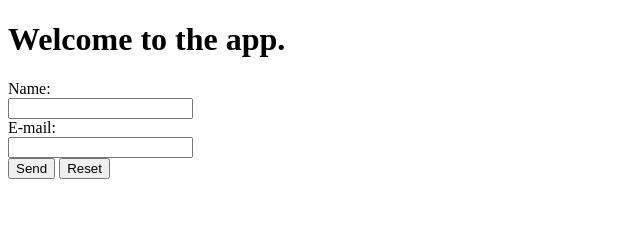
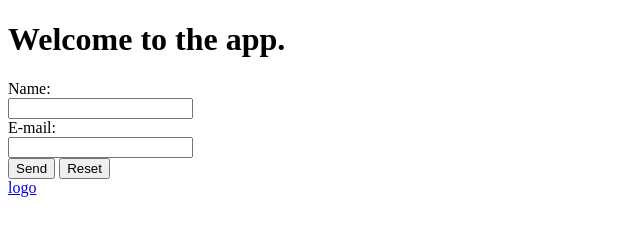
Before and after one commit to pragadesh-k/sample, a plain HTML site: page index.html in a window 1280 px wide. Shown: the full height of the page, 0-640 px from the left. Drawn offline with Linux system fonts and the light colour scheme.

Commit message:
add footer logo. #9

```diff
--- a/index.html
+++ b/index.html
@@ -16,5 +16,8 @@
       <input type="submit" value="Send" />
       <input type="reset" value="Reset" />
     </form>
+    <footer>
+      <a href="#">logo</a>
+    </footer>
   </body>
 </html>
```
